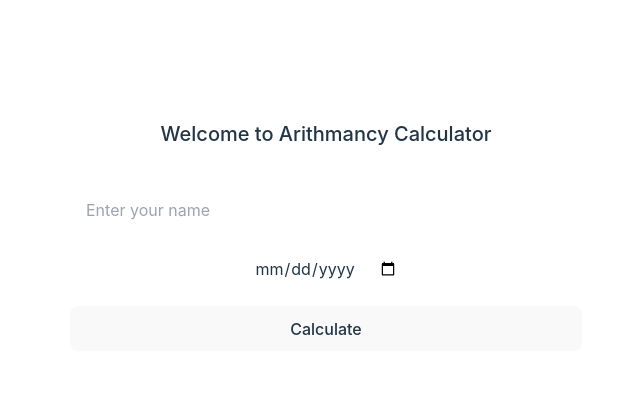
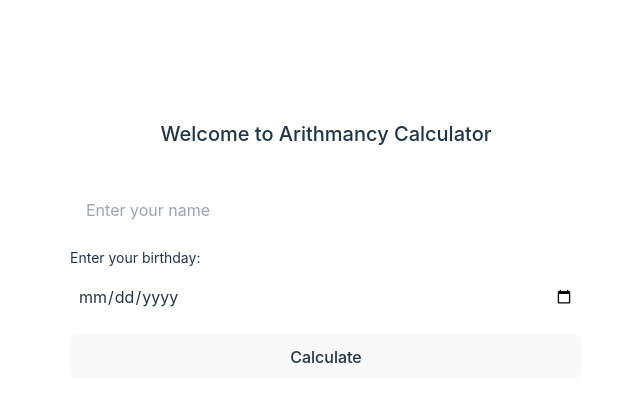
Before and after one commit to carolinavalladares/arithmancy-calculator, a React (Vite) app: page / in a window 1280 px wide. Shown: the top 402 px of the page, without its empty margins (314-954 px from the left). Built offline with nearby package versions, Linux system fonts and the light colour scheme.

Commit message:
feat: add form date label

```diff
--- a/src/components/Form.tsx
+++ b/src/components/Form.tsx
@@ -55,8 +55,12 @@ const Form = ({ setResults }: IProps) => {
         />
       </div>
 
-      <div className="flex item-center justify-center mb-4">
+      <div className="flex item-center flex-col justify-center mb-4">
+        <label className=" text-sm mb-2" htmlFor="birthday">
+          Enter your birthday:
+        </label>
         <input
+          id="birthday"
           className="rounded p-2"
           onChange={(e) => setValues({ ...values, date: e.target.value })}
           type="date"
```
